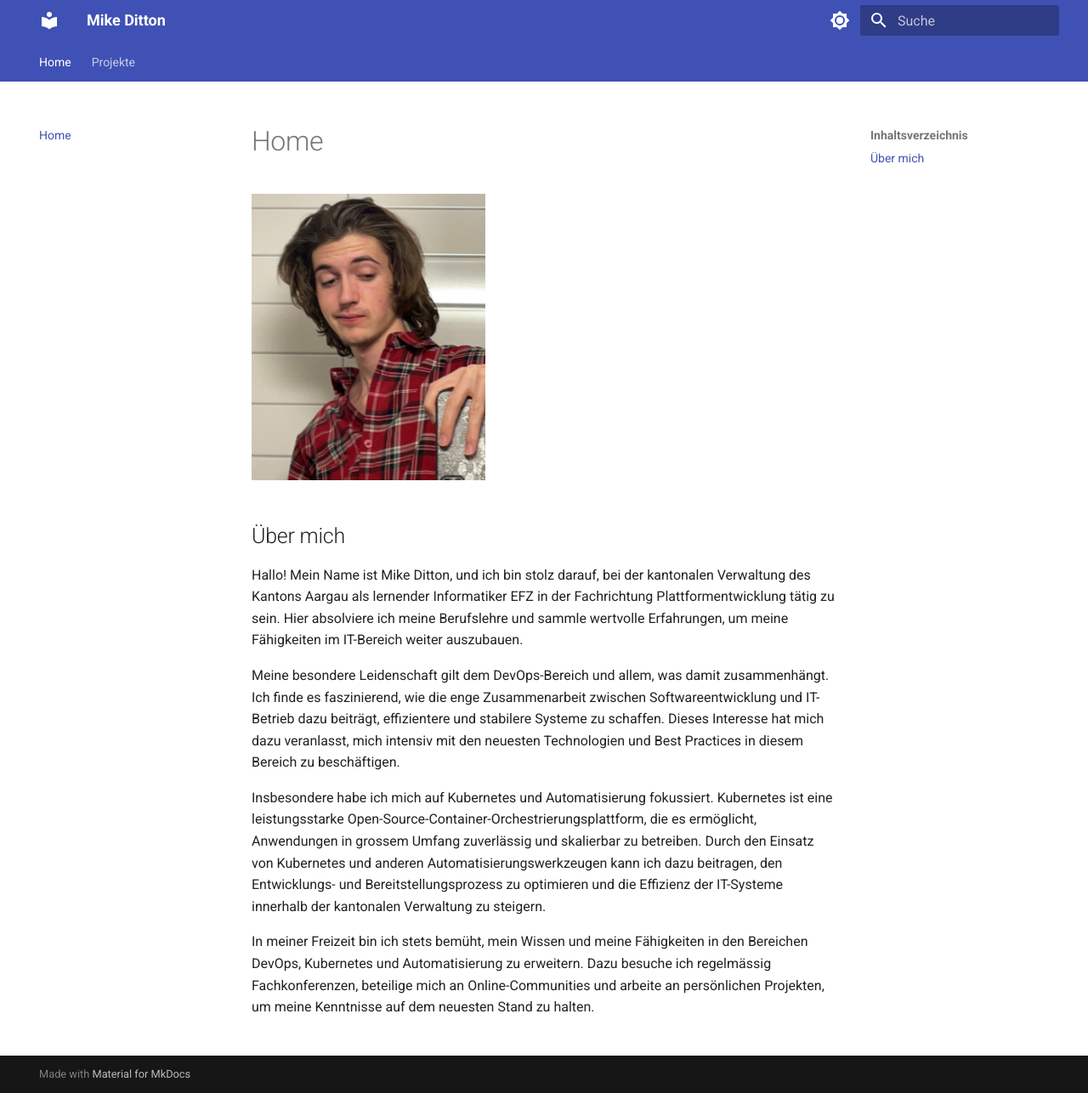
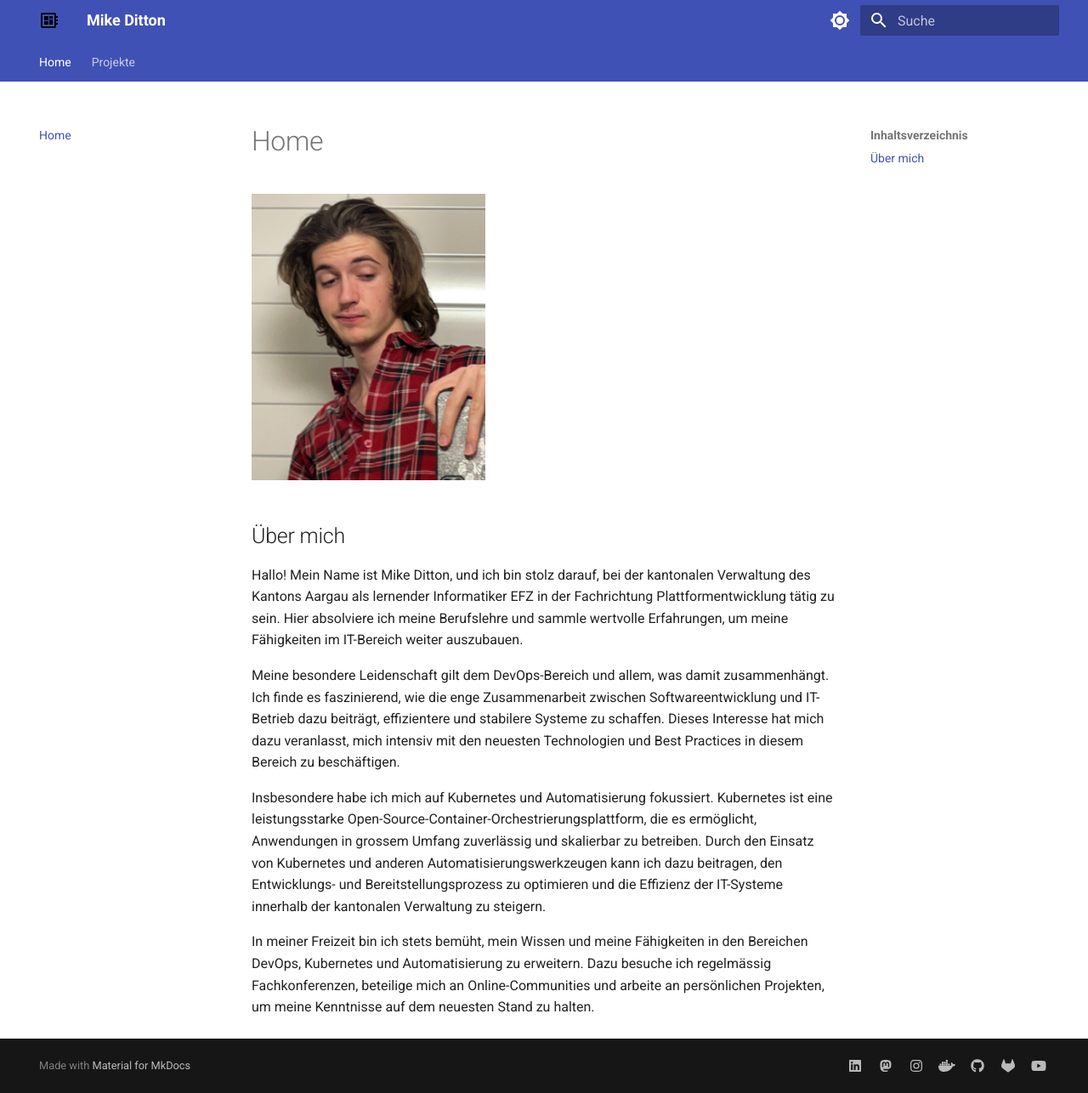
Before and after one commit to mikeshootzz/docs, an MkDocs documentation site: the page built from docs/index.md, in a window 1280 px wide and 1286 px high. Shown: the whole window at 85% size. Built offline with MkDocs 1.6.1 and Material for MkDocs 9.7.7, drawn with Linux system fonts in a browser that asks for light colours.

Commit message:
docs update

```diff
--- a/mkdocs.yml
+++ b/mkdocs.yml
@@ -1,4 +1,20 @@
 site_name: Mike Ditton
+extra:
+  social:
+    - icon: fontawesome/brands/linkedin
+      link: https://www.linkedin.com/in/mikeditton/
+    - icon: fontawesome/brands/mastodon
+      link: https://ioc.exchange/@mikestootzz
+    - icon: fontawesome/brands/instagram
+      link: https://www.instagram.com/mike_shootzz/
+    - icon: fontawesome/brands/docker
+      link: https://hub.docker.com/u/dockermike1809
+    - icon: fontawesome/brands/github
+      link: https://github.com/mikeshootzz
+    - icon: fontawesome/brands/gitlab
+      link: https://gitlab.com/mike_shootzz
+    - icon: fontawesome/brands/youtube
+      link: https://www.youtube.com/channel/UCLq2y5d5J1ZRmrt4lIGnatw
 markdown_extensions:
   - pymdownx.highlight:
       anchor_linenums: true
@@ -10,6 +26,8 @@ markdown_extensions:
 extra_css:
   - stylesheets/extra.css
 theme:
+  logo: images/developer-board.svg
+  favicon: images/developer-board.svg
   language: de
   features:
     - navigation.tabs
```
Also changed, not shown: docs/images/developer-board.svg (added).
